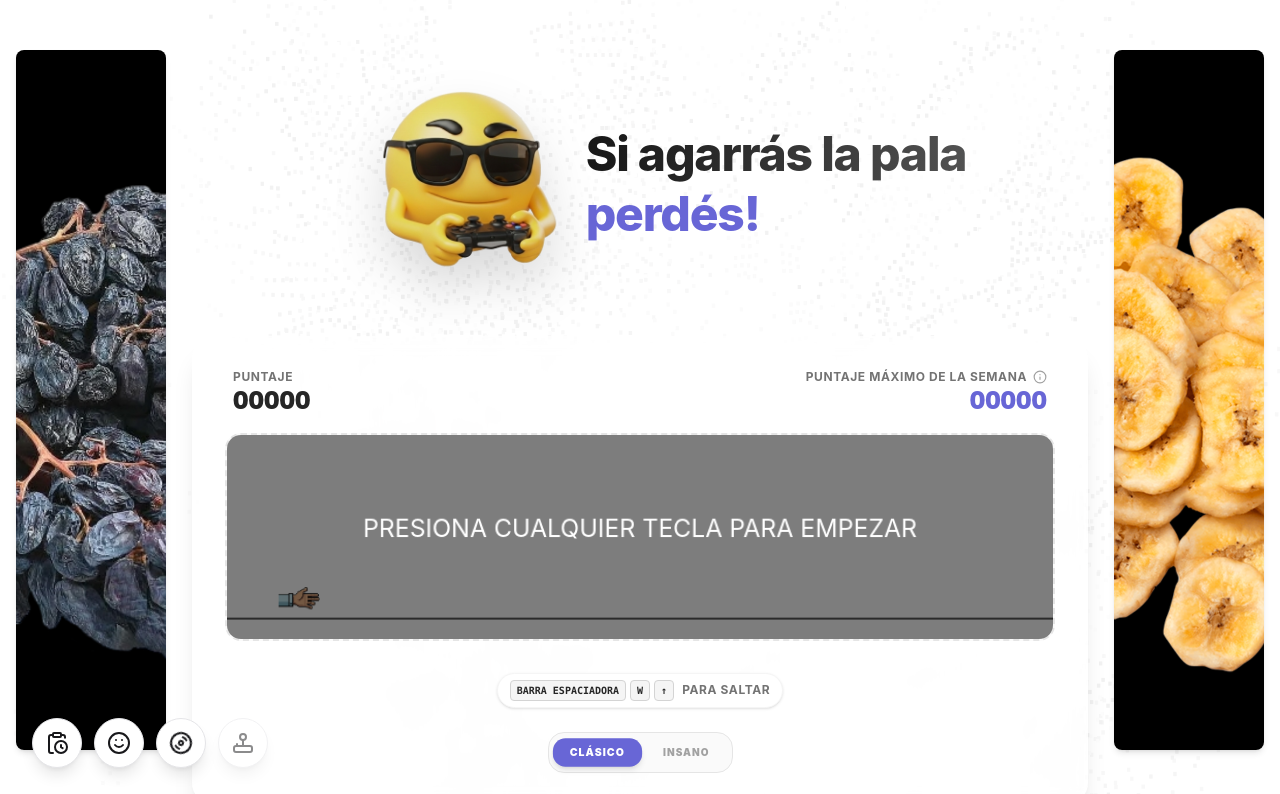
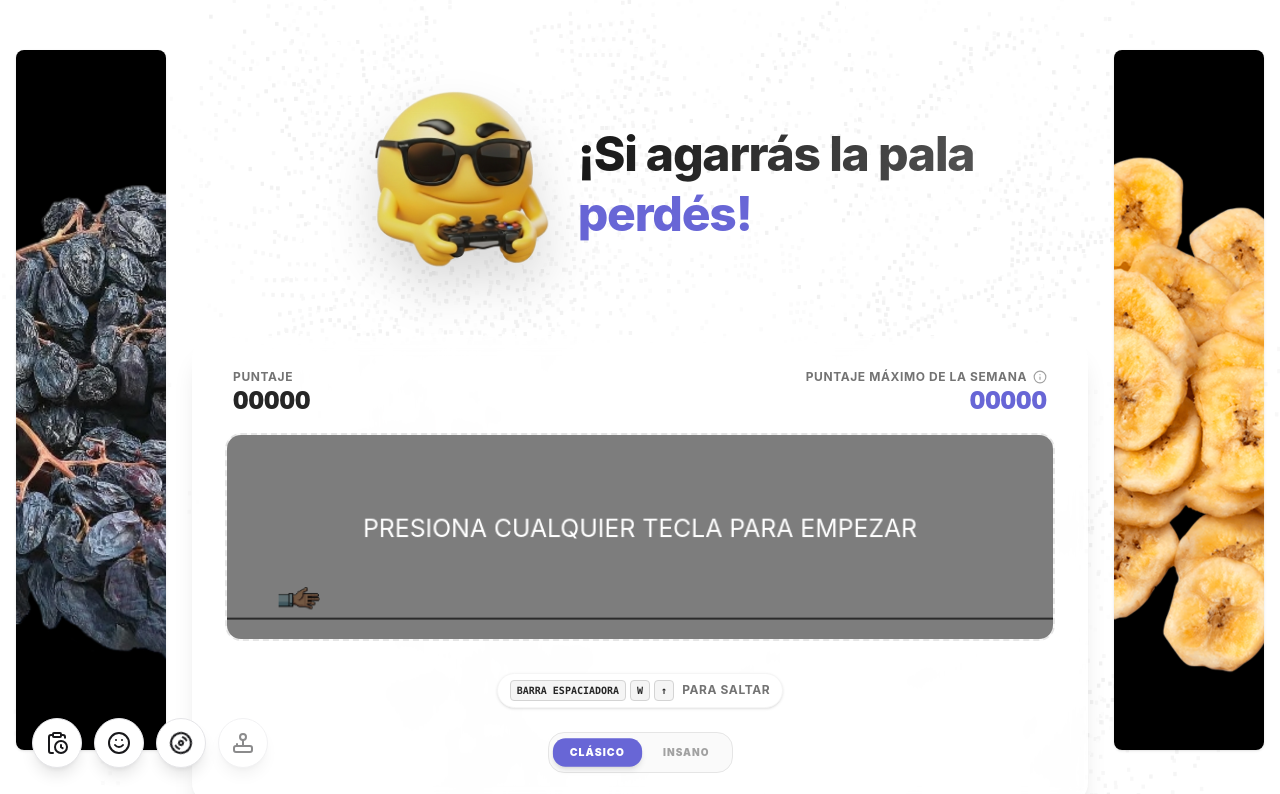
Before and after one commit to gonzalogramagia/play, a React (Vite) app: page / in a window 1280 px wide. Shown: the top 794 px of the page. Built offline with nearby package versions, Linux system fonts and the light colour scheme.

Commit message:
feat: enhance title and ad sidebar controls, update logo redirect

```diff
--- a/src/components/GameView.tsx
+++ b/src/components/GameView.tsx
@@ -1,20 +1,22 @@
 import { useLanguage } from "../contexts/language-context";
-import { useGame } from '../contexts/game-context'
 import { DinoGame } from "./dino-game";
 
 export function GameView() {
     const { language } = useLanguage();
-    const { toggleAds } = useGame();
 
     return (
         <div className="space-y-4 md:space-y-8 relative">
             <div className="flex flex-col md:flex-row items-center justify-center pt-3 md:pt-10 pb-0 gap-0 md:gap-4 max-w-4xl mx-auto md:pl-8">
-                <img
-                    src="/gamer.png"
-                    alt="Gamer"
-                    onClick={() => toggleAds()}
-                    className={`cursor-pointer h-52 md:h-60 w-auto object-contain hover:scale-105 transition-transform duration-500 drop-shadow-2xl mt-0 md:mt-0 md:mb-0`}
-                />
+                <a
+                    href="https://v0.app/"
+                    className="hover:scale-105 transition-transform duration-500 drop-shadow-2xl cursor-pointer"
+                >
+                    <img
+                        src="/gamer.png"
+                        alt="Gamer"
+                        className="h-52 md:h-60 w-auto object-contain mt-0 md:mt-0 md:mb-0"
+                    />
+                </a>
                 <div className="flex flex-col items-center md:items-start md:gap-0 -mt-4 md:mt-0 md:-ml-4">
                     <h1 className="mx-auto md:mx-0 md:max-w-xl text-3xl md:text-5xl font-extrabold text-center md:text-left text-neutral-900 leading-tight tracking-tight">
                         {language === 'en' ? (
@@ -29,7 +31,7 @@ export function GameView() {
                         ) : (
                             <>
                                 <span className="bg-clip-text text-transparent bg-gradient-to-r from-neutral-900 to-neutral-600">
-                                    Si agarrás la pala{" "}
+                                    ¡Si agarrás la pala{" "}
                                 </span>
                                 <span className="text-[#6866D6] block">
                                     perdés!
--- a/src/components/ad-sidebars.tsx
+++ b/src/components/ad-sidebars.tsx
@@ -1,6 +1,8 @@
 import { useEffect, useState } from "react";
 import { useGame } from "../contexts/game-context";
 import { useLocation } from "react-router-dom";
+import { useLanguage } from "../contexts/language-context";
+import { X } from "lucide-react";
 
 const AD_IMAGES = [
   "/ad-moovimiento/1.png",
@@ -14,7 +16,8 @@ const getRandomImage = () =>
   AD_IMAGES[Math.floor(Math.random() * AD_IMAGES.length)];
 
 export function AdSidebars() {
-  const { gameMode, showAds } = useGame();
+  const { gameMode, showAds, toggleAds } = useGame();
+  const { language } = useLanguage();
   const location = useLocation();
   const bannerUrl = location.pathname.startsWith("/en") ? "https://moovimiento.com/en" : "https://moovimiento.com";
   const [leftImage, setLeftImage] = useState(getRandomImage());
@@ -32,22 +35,36 @@ export function AdSidebars() {
   const AdUnit = ({
     image,
     className,
+    hoverColor = "hover:text-red-500",
   }: {
     image: string;
     className: string;
+    hoverColor?: string;
   }) => (
+    <div className={`fixed top-1/2 -translate-y-1/2 hidden xl:block w-[150px] h-[700px] transition-opacity duration-500 group ${className}`}>
+      <button
+        onClick={() => toggleAds()}
+        className={`absolute -top-3 -right-3 bg-white text-gray-500 ${hoverColor} border border-gray-200 rounded-full px-3 py-1.5 opacity-0 group-hover:opacity-100 transition-all duration-300 shadow-[0_4px_12px_rgba(0,0,0,0.15)] z-10 hover:bg-gray-50 hover:scale-105 focus:outline-none flex items-center gap-2 whitespace-nowrap cursor-pointer`}
+        aria-label="Close Ads"
+      >
+        <span className="text-[10px] font-bold uppercase tracking-wider">
+          {language === 'en' ? 'Close Ads' : 'Cerrar Ads'}
+        </span>
+        <X size={14} strokeWidth={3} />
+      </button>
       <a
         href={bannerUrl}
         target="_blank"
         rel="noopener noreferrer"
-      className={`fixed top-1/2 -translate-y-1/2 hidden xl:block w-[150px] h-[700px] transition-opacity duration-500 hover:opacity-90 ${className}`}
+        className="block w-full h-full hover:opacity-90 transition-opacity"
       >
         <img
           src={image}
           alt="Advertisement"
-        className="w-full h-full object-cover rounded-lg shadow-md"
+          className="w-full h-full object-cover rounded-lg shadow-sm"
         />
       </a>
+    </div>
   );
 
   if (!showAds || gameMode === "insane") return null;
@@ -58,7 +75,11 @@ export function AdSidebars() {
       <AdUnit image={leftImage} className="left-4 2xl:left-12" />
 
       {/* Right Ad */}
-      <AdUnit image={rightImage} className="right-4 2xl:right-12" />
+      <AdUnit
+        image={rightImage}
+        className="right-4 2xl:right-12"
+        hoverColor="hover:text-green-500"
+      />
     </>
   );
 }
```
Lines whose indentation alone changed are shown as unchanged.
